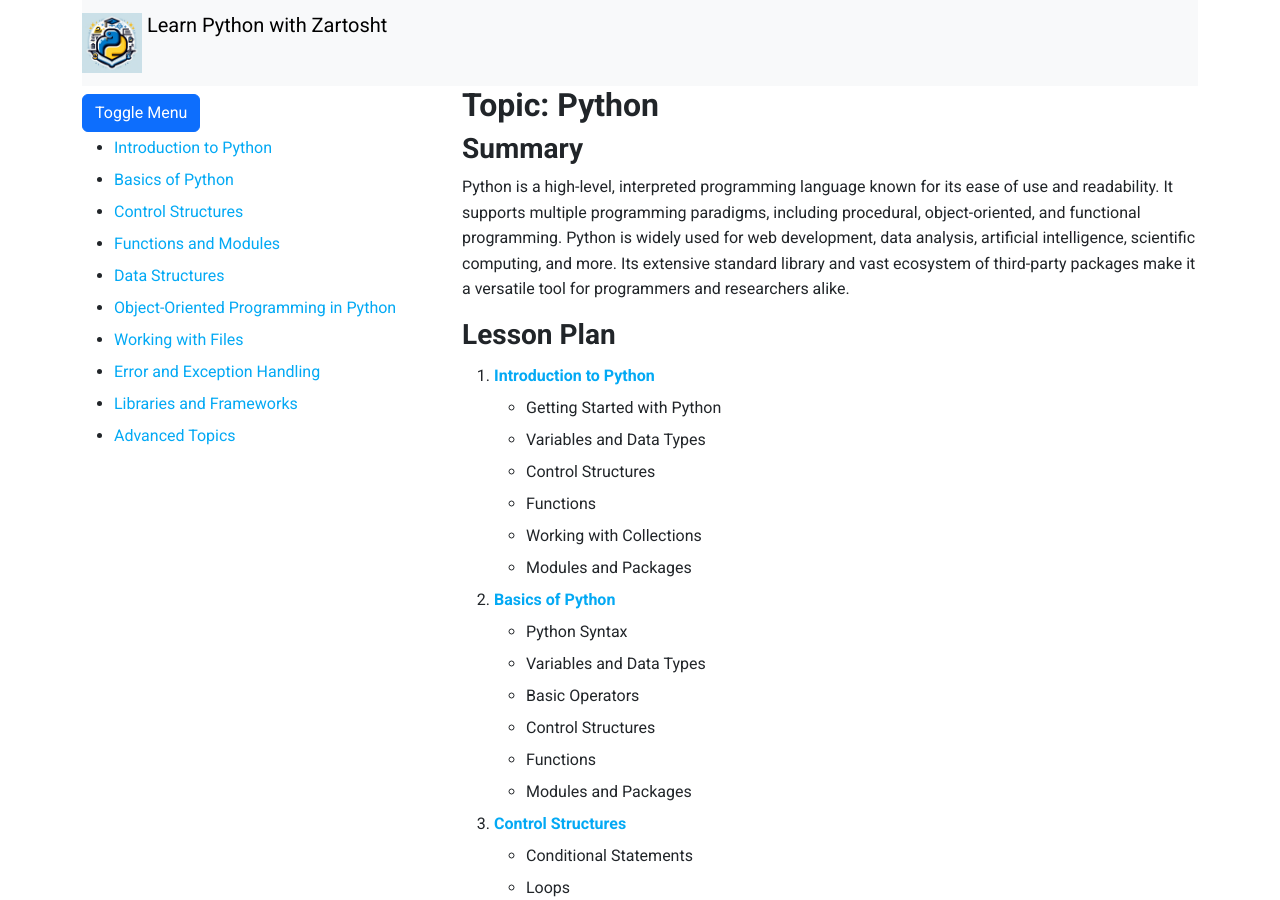
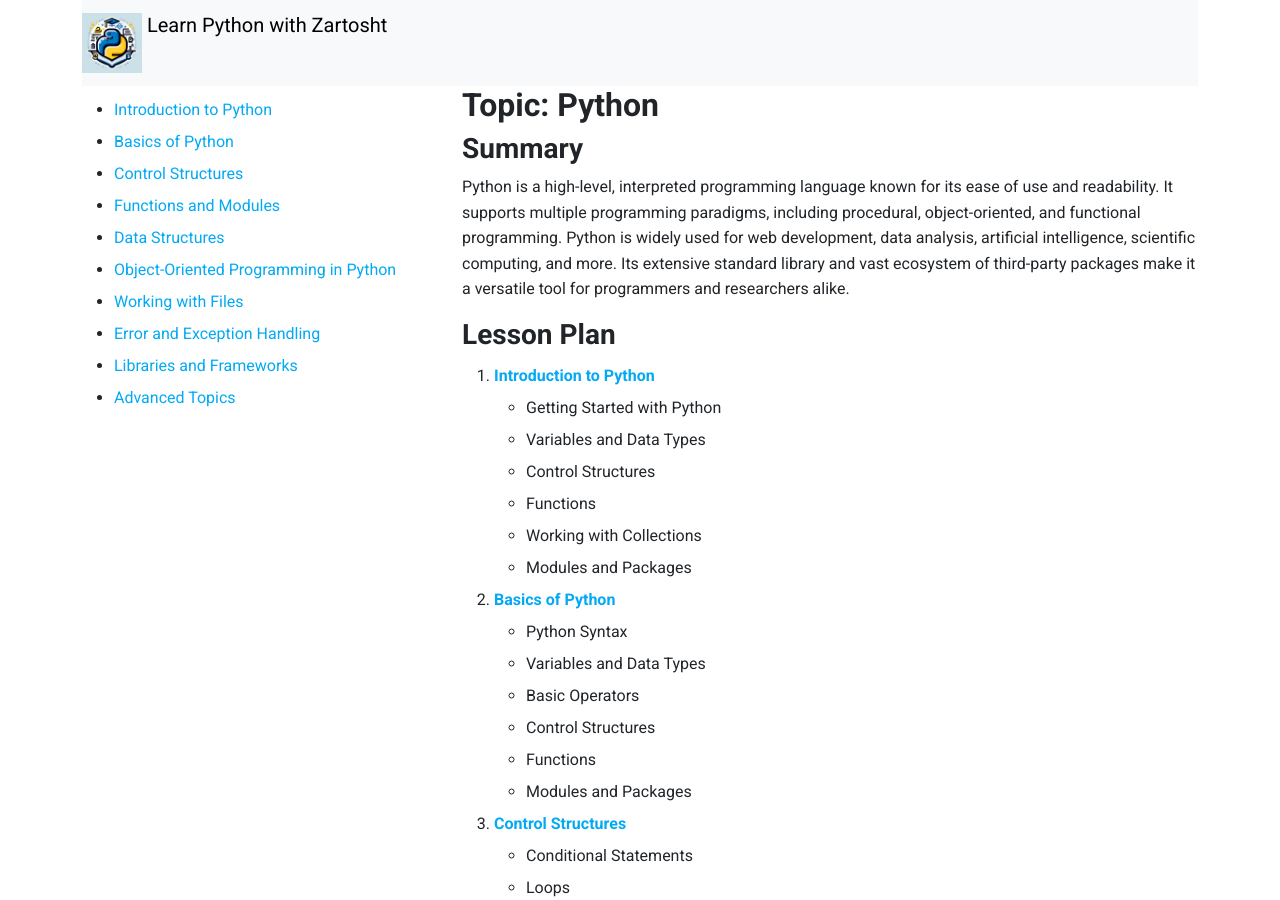
Before and after one commit to zartosht/learning-python, a Jekyll site: the page built from index.md, in a window 1280 px wide and 900 px high. Built offline with Jekyll 4.4.1, drawn with Linux system fonts in a browser that asks for light colours; our own code applies the rules of GitHub Pages for plain Markdown files; comment, search, counter and statistics services are not loaded.

```diff
--- a/_includes/aside.html
+++ b/_includes/aside.html
@@ -1,8 +1,8 @@
 <aside id="sidebar" class="sticky-top">
-  <button class="btn btn-primary" type="button" data-toggle="collapse" data-target="#sidebarCollapse" aria-expanded="false" aria-controls="sidebarCollapse">
+  <!-- <button class="btn btn-primary" type="button" data-toggle="collapse" data-target="#sidebarCollapse" aria-expanded="false" aria-controls="sidebarCollapse">
     Toggle Menu
-  </button>
-  <div class="collapse" id="sidebarCollapse">
+  </button> -->
+  <!-- <div class="collapse" id="sidebarCollapse"> -->
   <ul class="sidebar-nav">
     <li class="sidebar-item">
       <a href="{{ '001-Introduction-to-Python' | prepend: site.baseurl }}/" class="sidebar-link">Introduction to
@@ -40,5 +40,5 @@
       <a href="{{ '010-Advanced-Topics' | prepend: site.baseurl }}/" class="sidebar-link">Advanced Topics</a>
     </li>
   </ul>
-  </div>
+  <!-- </div> -->
 </aside>
```
Lines whose indentation alone changed are shown as unchanged.
